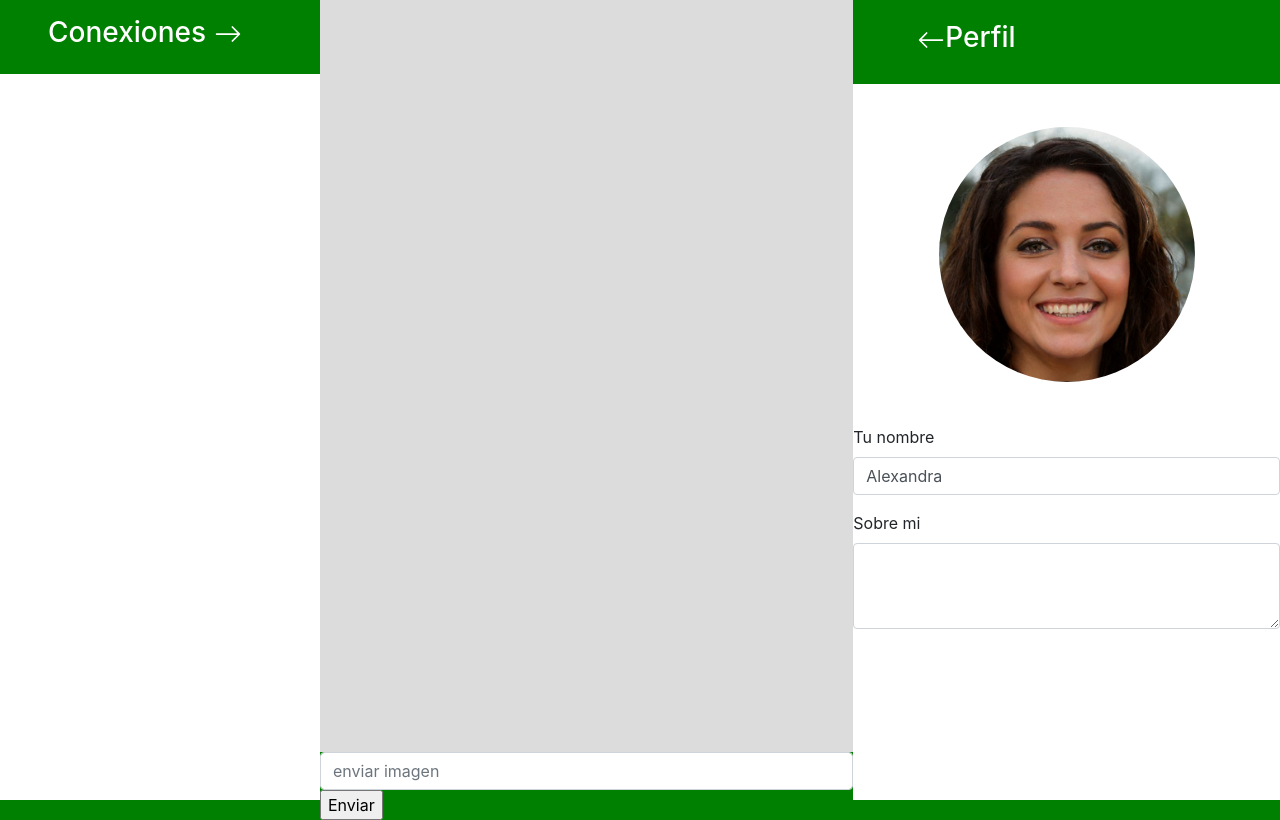
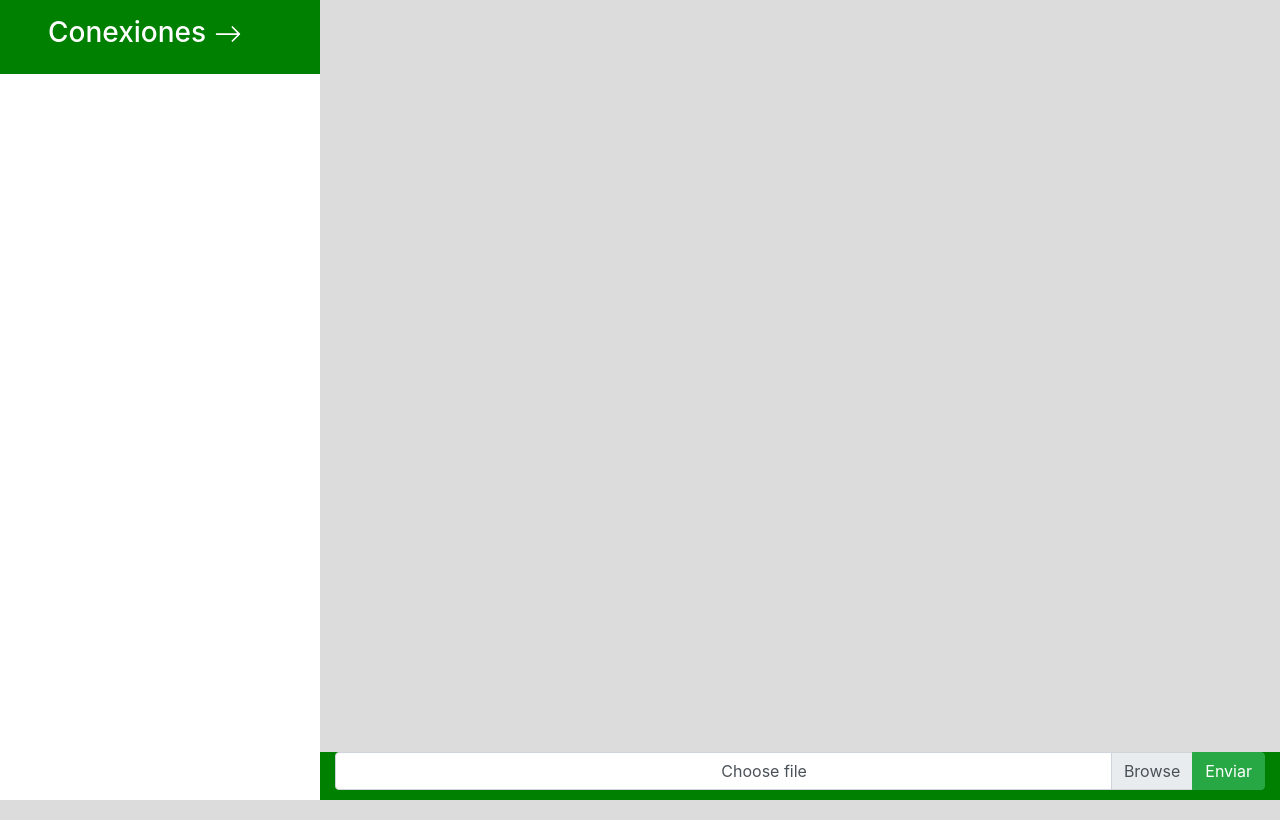
Before and after one commit to JoelRamirez2016/ChatREST, a Django app: template templates/index.html in a window 1280 px wide. Run offline with Django 3.2, Linux system fonts and the light colour scheme; the template is opened without the code that fills it, so the values that code supplies are empty; parts of the project's set-up code (start-up, migrations or seed data) failed here and were passed over; some libraries are stand-ins or nearby versions.

Commit message:
msgs images index test html

```diff
--- a/ChatAPIREST/settings.py
+++ b/ChatAPIREST/settings.py
@@ -40,6 +40,7 @@ INSTALLED_APPS = [
     'django.contrib.messages',
     'django.contrib.staticfiles',
     'django_filters',
+    # 'channels',
     'rest_framework',
     'rest_framework.authtoken',
     'chatAPI',
@@ -124,6 +125,11 @@ USE_TZ = True
 # https://docs.djangoproject.com/en/3.1/howto/static-files/
 
 STATIC_URL = '/static/'
+MEDIA_URL = '/media/'
+MEDIA_ROOT = os.path.join(BASE_DIR, 'media')
+STATICFILES_DIRS = (
+    os.path.join(BASE_DIR, 'static'),
+    )
 
 REST_FRAMEWORK = {
     'DEFAULT_FILTER_BACKENDS': ['django_filters.rest_framework.DjangoFilterBackend'],
--- a/ChatAPIREST/urls.py
+++ b/ChatAPIREST/urls.py
@@ -1,4 +1,6 @@
 from django.urls import include, path, re_path
+from django.conf import settings
+from django.conf.urls.static import static
 from rest_framework import routers
 from chatAPI import views
 
@@ -11,6 +13,6 @@ router.register(r'messages', views.MessageViewSet)
 urlpatterns = [
     path('', include(router.urls)),
     path('api-auth/', include('rest_framework.urls', namespace='rest_framework')),
-
+    # re_path(r'^media/(?P<path>.*$)','django.views.static.serve', {'document_root':settings.MEDIA_URL}),
     re_path(r'^chat/',views.chat_index, name='chat_view')
-]
+] + static(settings.MEDIA_URL, document_root=settings.MEDIA_ROOT)
--- a/templates/index.html
+++ b/templates/index.html
@@ -18,48 +18,36 @@
                     </h3>
                 </div>
             </div>
-            <div id="chat" class="col-md-5">
+            <div id="chat" class="col-md-9">
                 <div id="msgcontent" class="p-3 overflow-auto">
                     {% for msg in messages %}
                         {% if request.user.id != msg.user_writer_id.id %}
-                            <div class="chat-msg-other float-left" >
+                            <div id="msg_{{msg.id}}" class="chat-msg-other float-left" >
                         {% else %}
-                            <div class="chat-msg-my float-right" >
+                            <div id="msg_{{msg.id}}" class="chat-msg-my float-right" >
+                                <button id="delete_{{msg.id}}" type="submit" class="btn btn-danger deleteButton">Delete</button>
                         {% endif %}
-                            {{msg.content}}
+                            <h4>{{msg.user_writer_id}}</h4>
+                            <img src="{{msg.content.url}}" class="w-50 h-50">
                         </div>
                     {% endfor %}
                 </div>
-                <form method="POST" action="../messages/" >
+                <form id="formMsgDta" method="POST" class="form-inline" action="../messages/" enctype="multipart/form-data" >
                     {% csrf_token %}
-                    <input id="content" name="content" type="text" class="form-control" placeholder="enviar imagen">
                     <input id="user_writer_id" name="user_writer_id" type="hidden" value="{{ request.user.id }}">
-                    <input type="submit" value="Enviar">
-                </form>
-            </div>
-            <div id="profile" class="col-md-4 lateralbar">
-
-                <div class="lateralhead">
-                    <h3><a id="showprf"><svg width="1em" height="1em" viewBox="0 0 16 16" class="bi bi-arrow-left" fill="currentColor" >
-                        <path fill-rule="evenodd" d="M15 8a.5.5 0 0 0-.5-.5H2.707l3.147-3.146a.5.5 0 1 0-.708-.708l-4 4a.5.5 0 0 0 0 .708l4 4a.5.5 0 0 0 .708-.708L2.707 8.5H14.5A.5.5 0 0 0 15 8z"/>
-                        </svg></a><span id="p-h-prf">Perfil</span>
-                    </h3>
-                </div>
-                <div class="user-foto">
-                    <img src="img/user.jpg" class="user-ft">
-                </div>
-                <form id="datos-personales" action="">
-                    <div class="form-group">
-                        <label for="name">Tu nombre</label>
-                        <input id="name" type="text" class="form-control" value="Alexandra">
-                    </div>
-                    <div class="form-group">
-                        <label for="aboutme">Sobre mi</label>
-                        <textarea class="form-control" id="aboutme" rows="3"></textarea>
+                    <div class="container">
+                        <div class="input-group">
+                            <div class="custom-file">
+                                <input type="file" class="custom-file-input" id="inputImage" accept="image/x-png,image/gif,image/jpeg" name="content" aria-describedby="inputImage" required>
+                                <label class="custom-file-label" for="inputImage">Choose file</label>
+                            </div>
+                            <div class="input-group-append">
+                                <button class="btn btn-success">Enviar</button>
+                            </div>
+                        </div>
                     </div>
                 </form>
             </div>
-
         </div>
 
         <!-- Optional JavaScript -->
@@ -68,11 +56,32 @@
         <script src="https://cdnjs.cloudflare.com/ajax/libs/popper.js/1.14.7/umd/popper.min.js" integrity="sha384-UO2eT0CpHqdSJQ6hJty5KVphtPhzWj9WO1clHTMGa3JDZwrnQq4sF86dIHNDz0W1" crossorigin="anonymous"></script>
         <script src="https://stackpath.bootstrapcdn.com/bootstrap/4.3.1/js/bootstrap.min.js" integrity="sha384-JjSmVgyd0p3pXB1rRibZUAYoIIy6OrQ6VrjIEaFf/nJGzIxFDsf4x0xIM+B07jRM" crossorigin="anonymous"></script>
         <style>
+            #customFile .custom-file-input:lang(en)::after {
+            content: "Select file...";
+            }
+
+            #customFile .custom-file-input:lang(en)::before {
+            content: "Click me";
+            }
+
+            /*when a value is selected, this class removes the content */
+            .custom-file-input.selected:lang(en)::after {
+            content: "" !important;
+            }
+
+            .custom-file {
+            overflow: hidden;
+            }
+            .custom-file-input {
+            white-space: nowrap;
+            }
             .user-foto{
                 margin: 10% 0 10% 0;
                 text-align: center;
             }
-
+            .msg_img{
+                width: 60%;
+            }
             .lateralhead{
                 background: green;
                 padding: 5% 5% 5% 15%;
@@ -137,6 +146,48 @@
         </style>
         <script>
             $(function() {
+
+                document.querySelector('.custom-file-input').addEventListener('change',function(e){
+                    var fileName = document.getElementById("inputImage").files[0].name;
+                    var nextSibling = e.target.nextElementSibling
+                    nextSibling.innerText = fileName
+                })
+
+                $('#formMsgDta').submit(function(e){
+                    e.preventDefault();
+                    var formData = new FormData(this);
+
+                    $.ajax({
+                        headers : {
+                            'X-CSRFToken' : '{{ csrf_token }}'
+                        },
+                        url: '../messages/',
+                        type: 'POST',
+                        data: formData,
+                        success: function (data) {
+                            console.log(data)
+                        },
+                        cache: false,
+                        contentType: false,
+                        processData: false
+                    });
+                })
+
+                $('.deleteButton').click(function(){
+                    idmsg = $(this).attr('id').substr($(this).attr('id').indexOf("_") + 1);
+                    $.ajax({
+                        headers : {
+                            'X-CSRFToken' : '{{ csrf_token }}'
+                        },
+                        url: '../messages/' + idmsg + '/',
+                        type: 'DELETE',
+                        success: function(result) {
+                            $('#msg_' + idmsg).remove()
+                        }
+                    });
+                })
+
+
                 var clkconetions = 0;
                 var clkprofile = 0;
 
```
Also changed, not shown: chatAPI/consumers.py (added, +14 -0 lines), chatAPI/models.py (+11 -1 lines), chatAPI/routing.py (added, +8 -0 lines), chatAPI/migrations/0003_auto_20201128_1358.py (added).
